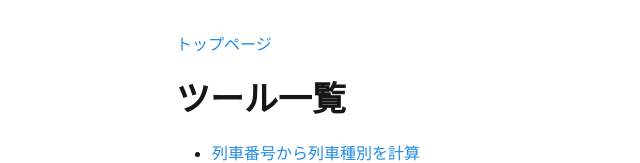
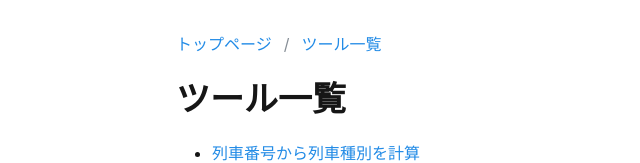
Before and after one commit to hiroxto/hiroxto.net, a Next.js app: page /tools in a window 1280 px wide. Shown: the top 163 px of the page, without its empty margins (0-640 px from the left). Built offline with nearby package versions, Linux system fonts and the light colour scheme.

Commit message:
feat: 内部リンクをcomponent={Link}で扱えるようにする

```diff
--- a/app/page.tsx
+++ b/app/page.tsx
@@ -1,6 +1,7 @@
 import { Anchor, Container, Divider, List, ListItem, Stack, Text, Title } from '@mantine/core';
 import type { Metadata } from 'next';
 import type { ReactNode } from 'react';
+import { InternalLink } from '@/components/common/internal-link';
 
 interface Profile {
     key: string;
@@ -91,7 +92,7 @@ export default function HomePage() {
                         </Title>
                         <List listStyleType="disc" withPadding mt={6}>
                             <ListItem>
-                                <Anchor href="/tools">ツール一覧</Anchor>
+                                <InternalLink href="/tools">ツール一覧</InternalLink>
                             </ListItem>
                         </List>
 
--- a/app/tools/page.tsx
+++ b/app/tools/page.tsx
@@ -1,5 +1,6 @@
-import { Anchor, Container, Group, List, ListItem, Stack, Text, Title } from '@mantine/core';
+import { Container, Group, List, ListItem, Stack, Text, Title } from '@mantine/core';
 import type { Metadata } from 'next';
+import { InternalLink } from '@/components/common/internal-link';
 
 const title = 'ツール一覧';
 const description = 'hiroxto.netで公開しているツール一覧';
@@ -30,7 +31,9 @@ export default function ToolsPage() {
                 <Stack gap="lg">
                     <header>
                         <Group gap="sm">
-                            <Anchor href="/">トップページ</Anchor>
+                            <InternalLink href="/">トップページ</InternalLink>
+                            <Text c="dimmed">/</Text>
+                            <InternalLink href="/tools">ツール一覧</InternalLink>
                         </Group>
                     </header>
 
@@ -42,7 +45,7 @@ export default function ToolsPage() {
                         <List listStyleType="disc" withPadding>
                             {tools.map((tool) => (
                                 <ListItem key={tool.href}>
-                                    <Anchor href={tool.href}>{tool.title}</Anchor>
+                                    <InternalLink href={tool.href}>{tool.title}</InternalLink>
                                 </ListItem>
                             ))}
                         </List>
--- /dev/null
+++ b/components/common/internal-link.tsx
@@ -0,0 +1,18 @@
+'use client';
+
+import { Anchor, type AnchorProps } from '@mantine/core';
+import Link from 'next/link';
+import type { ReactNode } from 'react';
+
+interface InternalLinkProps extends Omit<AnchorProps, 'children' | 'component' | 'href'> {
+    href: string;
+    children: ReactNode;
+}
+
+export function InternalLink({ href, children, ...props }: InternalLinkProps) {
+    return (
+        <Anchor component={Link} href={href} {...props}>
+            {children}
+        </Anchor>
+    );
+}
--- a/components/train-number-calc/train-number-calc-page.tsx
+++ b/components/train-number-calc/train-number-calc-page.tsx
@@ -1,10 +1,11 @@
 'use client';
 
 import { zodResolver } from '@hookform/resolvers/zod';
-import { Anchor, Badge, Code, Container, Group, List, ListItem, Stack, Text, TextInput, Title } from '@mantine/core';
+import { Badge, Code, Container, Group, List, ListItem, Stack, Text, TextInput, Title } from '@mantine/core';
 import { useMemo } from 'react';
 import { Controller, useForm } from 'react-hook-form';
 import { z } from 'zod';
+import { InternalLink } from '@/components/common/internal-link';
 import { TrainNumberCalc } from '@/lib/train-number-calc/train-number-calc';
 
 const trainNumberValueSchema = z
@@ -51,9 +52,9 @@ export function TrainNumberCalcPage() {
                 <Stack gap="xl">
                     <header>
                         <Group gap="sm">
-                            <Anchor href="/">トップページ</Anchor>
+                            <InternalLink href="/">トップページ</InternalLink>
                             <Text c="dimmed">/</Text>
-                            <Anchor href="/tools">ツール一覧</Anchor>
+                            <InternalLink href="/tools">ツール一覧</InternalLink>
                         </Group>
                     </header>
 
```
